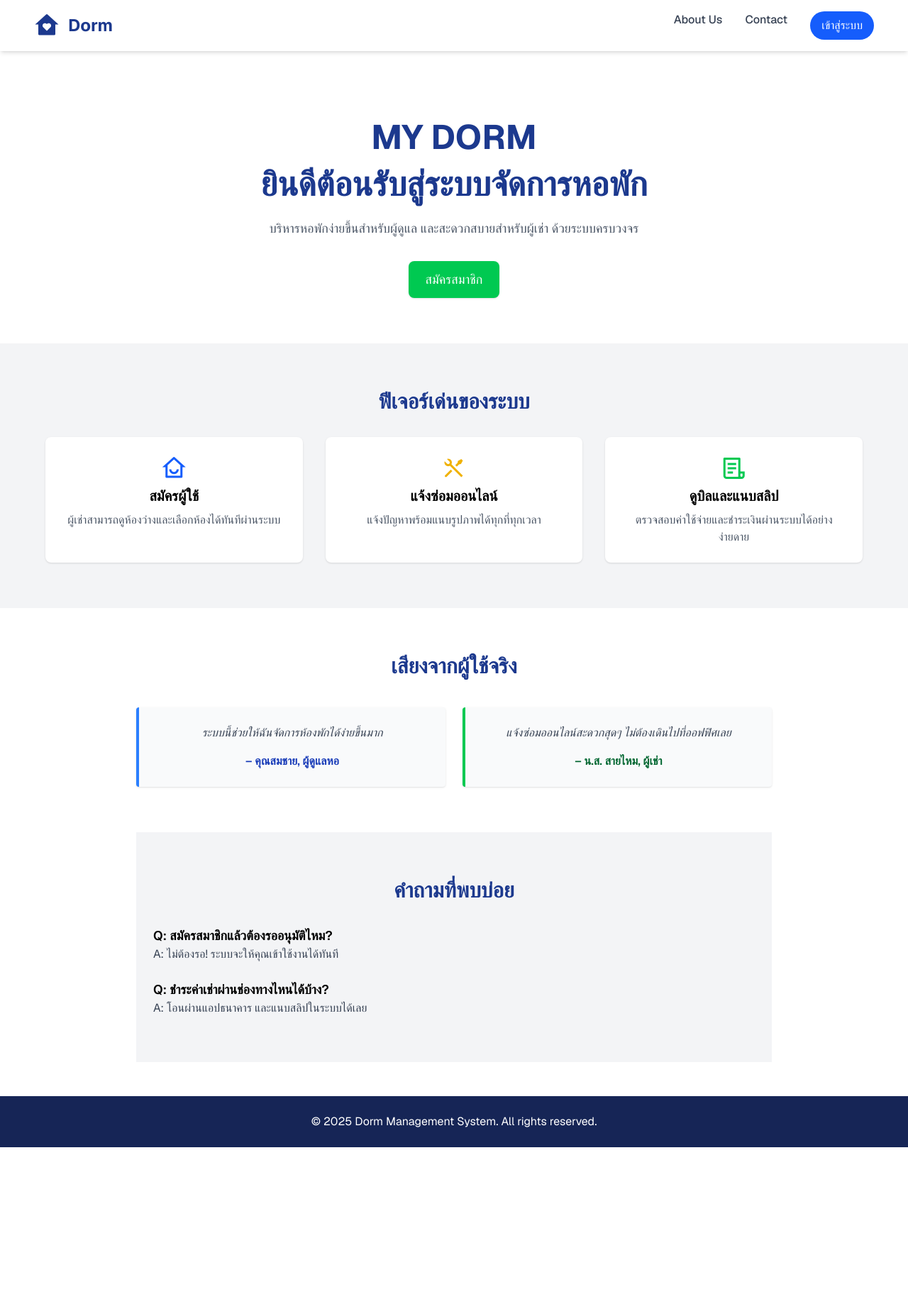
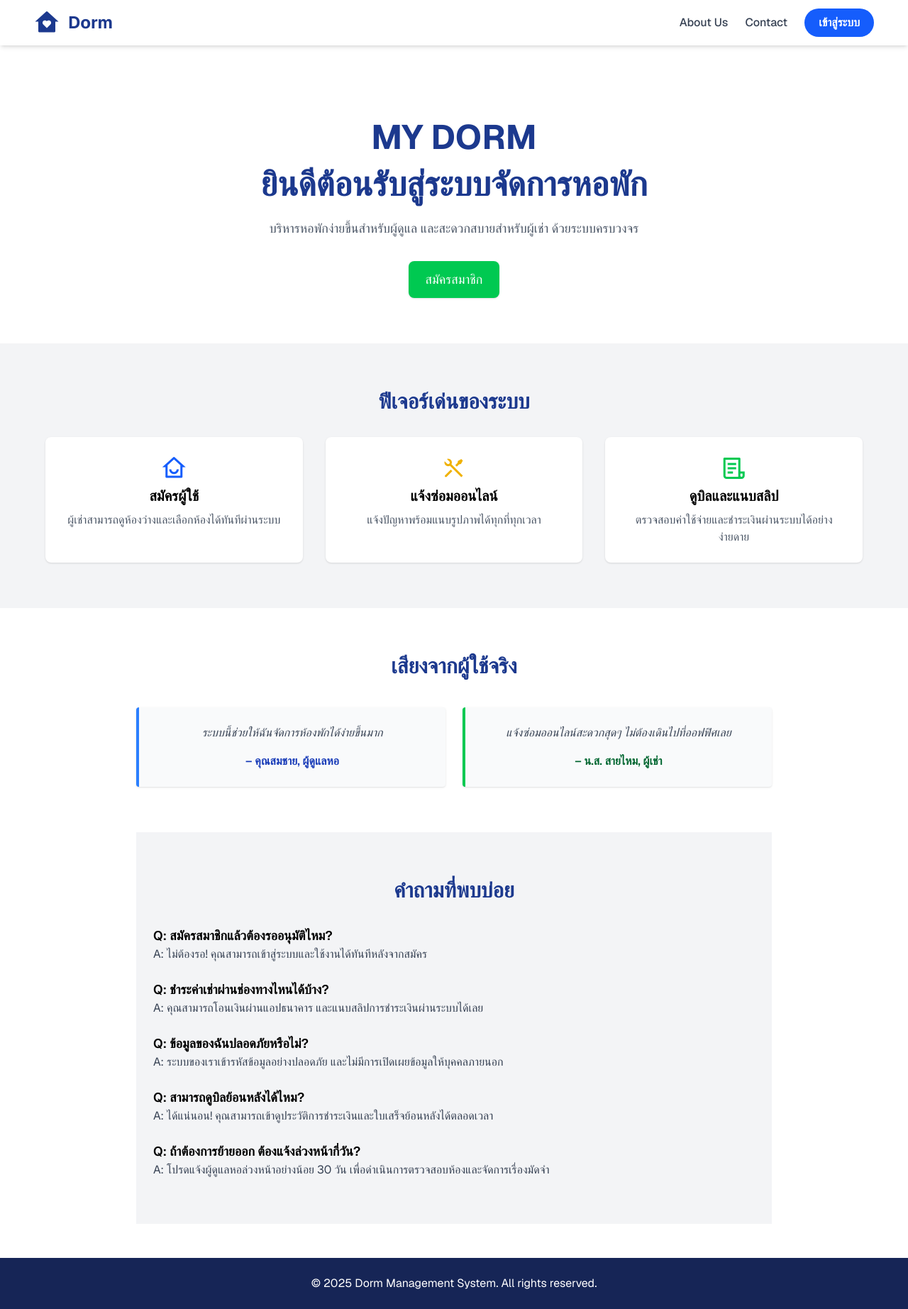
Before and after one commit to Aphiphu1122/my-dorm, a Next.js app: page / in a window 1280 px wide. Shown: the whole page at 71% size. Before the commit the page ends 1617 px from the top, so only its background shows below. Built offline with nearby package versions, Linux system fonts and the light colour scheme.

Commit message:
update homev2

```diff
--- a/src/app/page.tsx
+++ b/src/app/page.tsx
@@ -14,44 +14,36 @@ export default function HomePage() {
   return (
        <div className="min-h-screen bg-white text-black pt-20 font-sans">
       {/* Header */}
-      <header className="fixed top-0 left-0 w-full flex justify-between items-center bg-white/90 backdrop-blur px-12 py-4 shadow-md z-50">
+      <header className="fixed top-0 left-0 w-full flex justify-between items-center bg-white/90 backdrop-blur px-12 py-3 shadow-md z-50">
         <div className="flex items-center space-x-3">
           <i className="ri-home-heart-fill text-4xl text-blue-900"></i>
           <h1 className="text-2xl font-bold text-blue-900">Dorm</h1>
         </div>
-        <nav>
-          <ul className="flex space-x-8 text-gray-700 font-medium">
-            <li>
+        <nav className="flex items-center space-x-6">
           <button
             onClick={() => {
               setShowAboutModal(true);
               setShowContactModal(false);
             }}
-                className="hover:text-blue-800 transition duration-200"
+            className="text-gray-700 hover:text-blue-800 font-medium transition duration-200"
           >
             About Us
           </button>
-            </li>
-            <li>
           <button
             onClick={() => {
               setShowContactModal(true);
               setShowAboutModal(false);
             }}
-                className="hover:text-blue-800 transition duration-200"
+            className="text-gray-700 hover:text-blue-800 font-medium transition duration-200"
           >
             Contact
           </button>
-            </li>
-            <li>
           <button
             onClick={() => router.push("/login")}
-                className="bg-blue-600 text-white px-4 py-2 rounded-full hover:bg-blue-700 transition"
+            className="bg-blue-600 text-white px-5 py-2 rounded-full hover:bg-blue-700 transition font-semibold"
           >
             เข้าสู่ระบบ
           </button>
-            </li>
-          </ul>
         </nav>
       </header>
 
@@ -151,16 +143,27 @@ export default function HomePage() {
         <div className="space-y-6">
           <div>
             <h4 className="font-semibold text-lg">Q: สมัครสมาชิกแล้วต้องรออนุมัติไหม?</h4>
-            <p className="text-gray-700">A: ไม่ต้องรอ! ระบบจะให้คุณเข้าใช้งานได้ทันที</p>
+            <p className="text-gray-700">A: ไม่ต้องรอ! คุณสามารถเข้าสู่ระบบและใช้งานได้ทันทีหลังจากสมัคร</p>
           </div>
           <div>
             <h4 className="font-semibold text-lg">Q: ชำระค่าเช่าผ่านช่องทางไหนได้บ้าง?</h4>
-            <p className="text-gray-700">A: โอนผ่านแอปธนาคาร และแนบสลิปในระบบได้เลย</p>
+            <p className="text-gray-700">A: คุณสามารถโอนเงินผ่านแอปธนาคาร และแนบสลิปการชำระเงินผ่านระบบได้เลย</p>
+          </div>
+          <div>
+            <h4 className="font-semibold text-lg">Q: ข้อมูลของฉันปลอดภัยหรือไม่?</h4>
+            <p className="text-gray-700">A: ระบบของเราเข้ารหัสข้อมูลอย่างปลอดภัย และไม่มีการเปิดเผยข้อมูลให้บุคคลภายนอก</p>
+          </div>
+          <div>
+            <h4 className="font-semibold text-lg">Q: สามารถดูบิลย้อนหลังได้ไหม?</h4>
+            <p className="text-gray-700">A: ได้แน่นอน! คุณสามารถเข้าดูประวัติการชำระเงินและใบเสร็จย้อนหลังได้ตลอดเวลา</p>
+          </div>
+          <div>
+            <h4 className="font-semibold text-lg">Q: ถ้าต้องการย้ายออก ต้องแจ้งล่วงหน้ากี่วัน?</h4>
+            <p className="text-gray-700">A: โปรดแจ้งผู้ดูแลหอล่วงหน้าอย่างน้อย 30 วัน เพื่อดำเนินการตรวจสอบห้องและจัดการเรื่องมัดจำ</p>
           </div>
         </div>
       </section>
 
-      {/* Footer */}
       <footer className="bg-blue-950 text-white text-center py-6 mt-12">
         <p>&copy; {new Date().getFullYear()} Dorm Management System. All rights reserved.</p>
       </footer>
```
Lines whose indentation alone changed are shown as unchanged.
